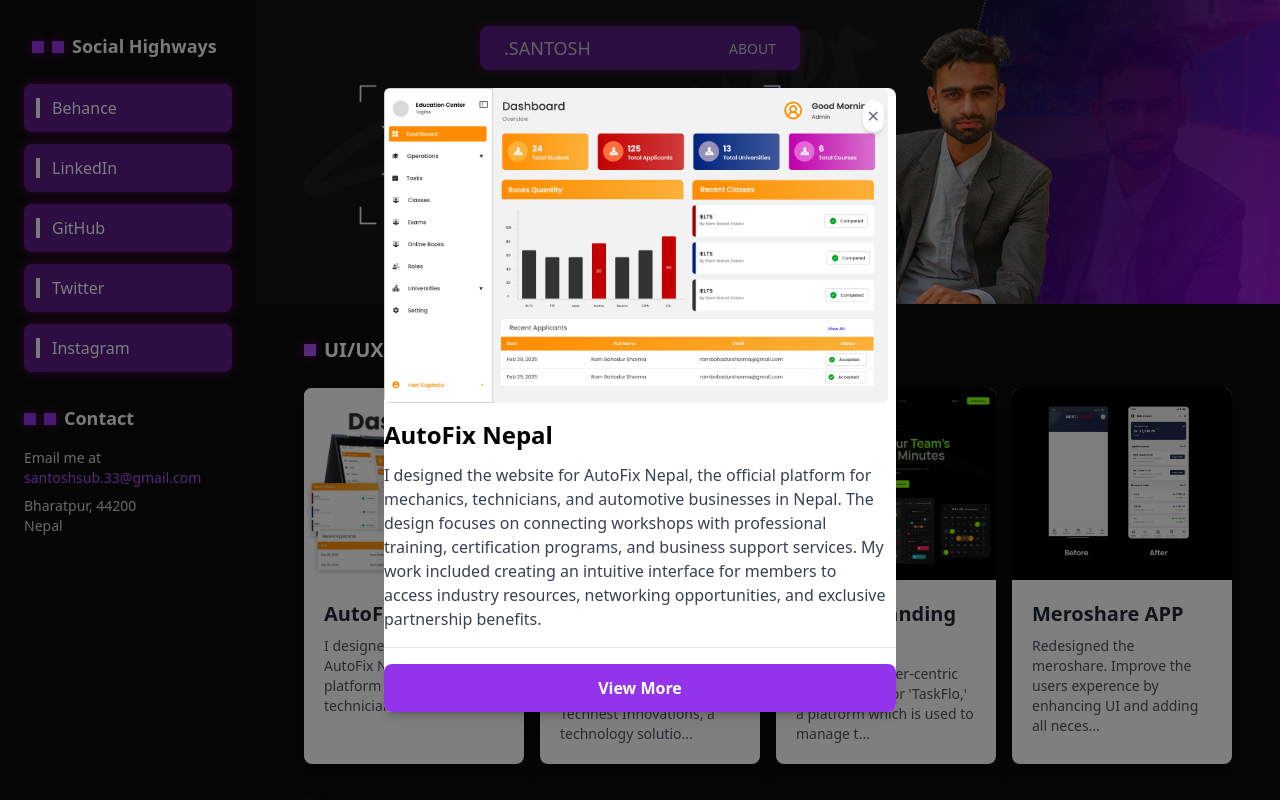
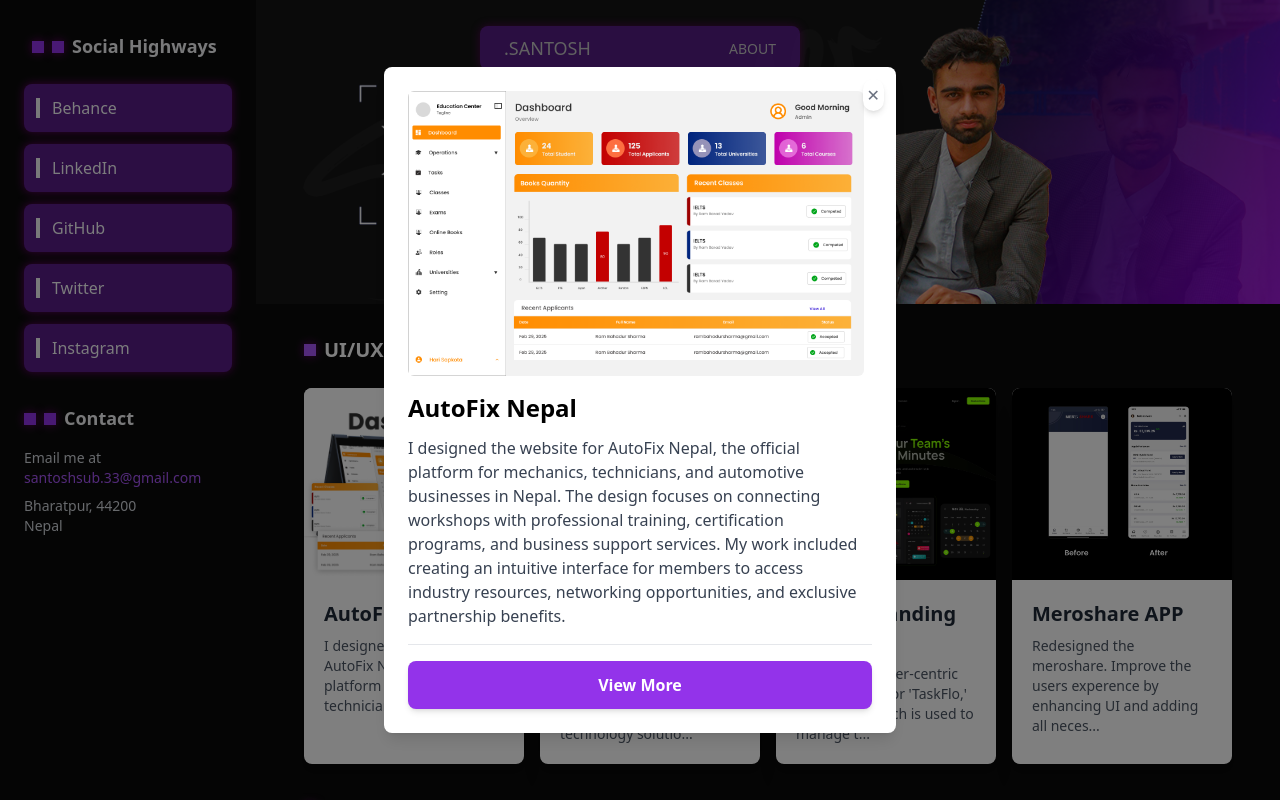
Before and after one commit to santosh-vault/New-Portfolio, a React (Vite) app: page / in a window 1280 px wide. Both pictures are taken after a click on the element 414 px from the left and 576 px from the top of the page. Shown: the top 800 px of the page. Built offline with nearby package versions, Linux system fonts and the light colour scheme.

Commit message:
Updated ProjectContainer.jsx

```diff
--- a/src/Components/ProjectContainer.jsx
+++ b/src/Components/ProjectContainer.jsx
@@ -28,7 +28,7 @@
       className="fixed inset-0 z-50 flex items-center justify-center bg-black bg-opacity-50 p-4"
       onClick={onClose}
     >
-      <div className="bg-white rounded-lg shadow-lg w-full max-w-lg mx-auto relative max-h-[90vh] flex flex-col">
+      <div className="bg-white rounded-lg shadow-lg w-full max-w-lg mx-auto relative max-h-[90vh] flex flex-col p-6">
         {/* Close Button */}
         <button
           className="absolute top-3 right-3 text-gray-500 hover:text-gray-800 z-10 bg-white rounded-full p-1 shadow-md"
```
